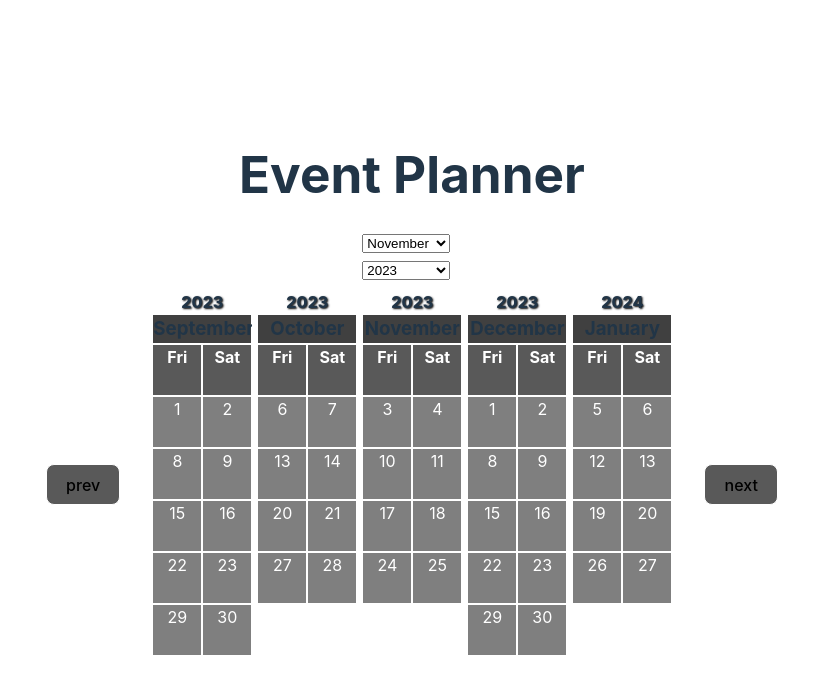
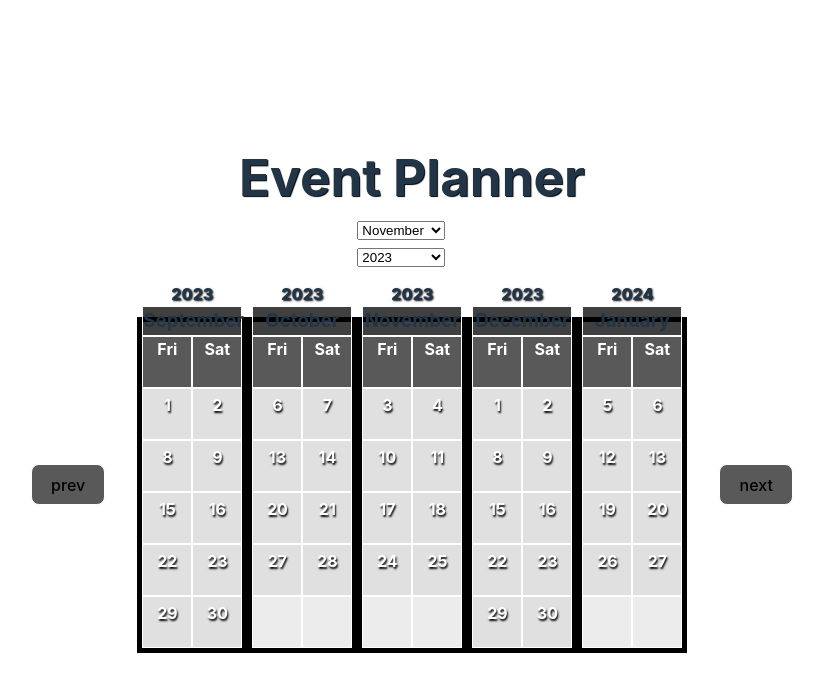
Before and after one commit to TobyVB/weekendCalendar, a React (Vite) app: page / in a window 1280 px wide. Shown: the top 694 px of the page, without its empty margins (228-1051 px from the left). Built offline with nearby package versions, Linux system fonts and the light colour scheme.

Commit message:
center number in date more

```diff
--- a/src/App.css
+++ b/src/App.css
@@ -4,17 +4,23 @@
   padding: 2rem;
   text-align: center;
 }
+
 .date {
-  color: white;
+  color: rgb(255, 255, 255);
+  text-shadow: 1px 2px 2px black;
+  font-weight: bold;
   border: 1px solid white;
   height: 50px;
-  background-color: rgba(0, 0, 0, 0.5);
+  background-color: rgba(194, 194, 194, 0.5);
+}
+.date p {
+  line-height: 0;
 }
 .noDate {
   color: white;
   border: 1px solid white;
   height: 50px;
-  background-color: rgba(255, 255, 255, 0.25);
+  background-color: rgba(180, 180, 180, 0.25);
 }
 .day-title {
   color: white;
@@ -29,7 +35,7 @@
   border-right: 1px solid white;
 }
 .year {
-  margin: -1.5em 0 0 0;
+  margin: -2.5em 0 0 0;
   text-shadow: 1px 1px 2px black;
   font-weight: 800;
 }
@@ -45,13 +51,14 @@
   background: rgba(0, 0, 0, 0.65);
   margin: auto 2em;
 }
-.spacer-div {
+/* .spacer-div {
   width: 5px;
   background-color: white;
   height: 100%;
-}
+} */
 .title {
   padding-bottom: 1.5em;
+  text-shadow: 1px 1px 1px black;
 }
 @media screen and (min-width: 500px) {
   .iterate-month-sm {
--- a/src/App.jsx
+++ b/src/App.jsx
@@ -5,9 +5,13 @@ import Calendar from "./components/Calendar";
 function App() {
   return (
     <>
-      <div>
+      <div
+        style={{
+          borderRadius: "15px",
+          padding: "1em",
+        }}
+      >
         <h1 className="title">Event Planner</h1>
-
         <Calendar month={undefined} year={undefined} />
       </div>
     </>
--- a/src/components/Calendar.jsx
+++ b/src/components/Calendar.jsx
@@ -109,7 +109,7 @@ export default function Calendar(props) {
                 display: "flex",
                 flexDirection: "column",
                 gap: ".5em",
-                marginTop: "-5em",
+                marginTop: "-6em",
               }}
             >
               <select value={monthValue} onChange={selectMonth}>
@@ -147,7 +147,12 @@ export default function Calendar(props) {
           </div>
         )}
         <div
-          style={{ display: "flex", flexDirection: "column", width: "100px" }}
+          style={{
+            display: "flex",
+            flexDirection: "column",
+            width: "100px",
+            border: "5px solid black",
+          }}
         >
           <h4 className="year">{newDate.getFullYear()}</h4>
           <h3 className="month">{strMonth(newDate.getMonth())}</h3>
@@ -162,7 +167,7 @@ export default function Calendar(props) {
                     } else {
                       return (
                         <div className="date" key={idx}>
-                          {date.getDate()}
+                          <p>{date.getDate()}</p>
                         </div>
                       );
                     }
@@ -180,7 +185,7 @@ export default function Calendar(props) {
                       if (date.getDay() == 6) {
                         return (
                           <div className="date" key={idx}>
-                            {date.getDate()}
+                            <p>{date.getDate()}</p>
                           </div>
                         );
                       }
--- a/src/index.css
+++ b/src/index.css
@@ -4,8 +4,9 @@
   font-weight: 400;
 
   color-scheme: light dark;
-  color: rgba(255, 255, 255, 0.87);
-  background-color: #91ac91;
+  color: rgb(255, 255, 255);
+  /* background-color: #91ac91; */
+  background-color: rgb(72, 183, 203);
 
   font-synthesis: none;
   text-rendering: optimizeLegibility;
```
